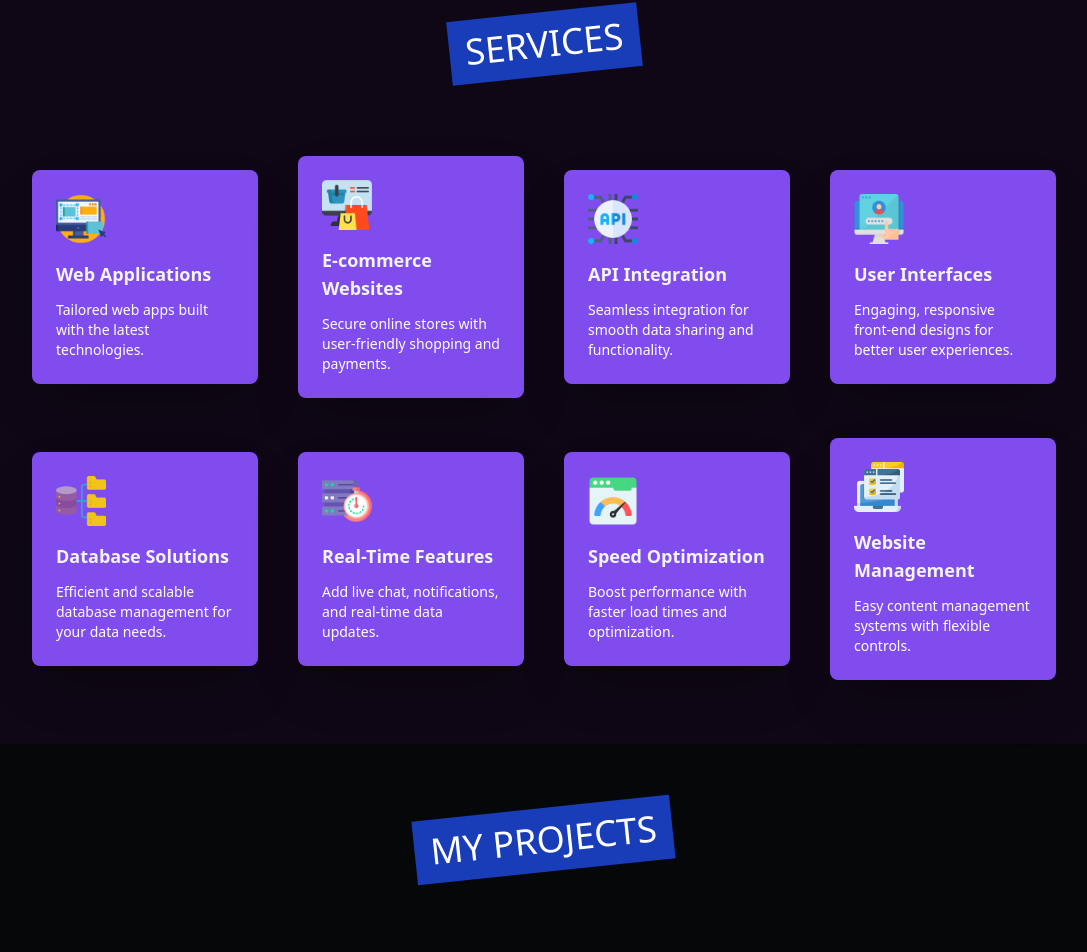
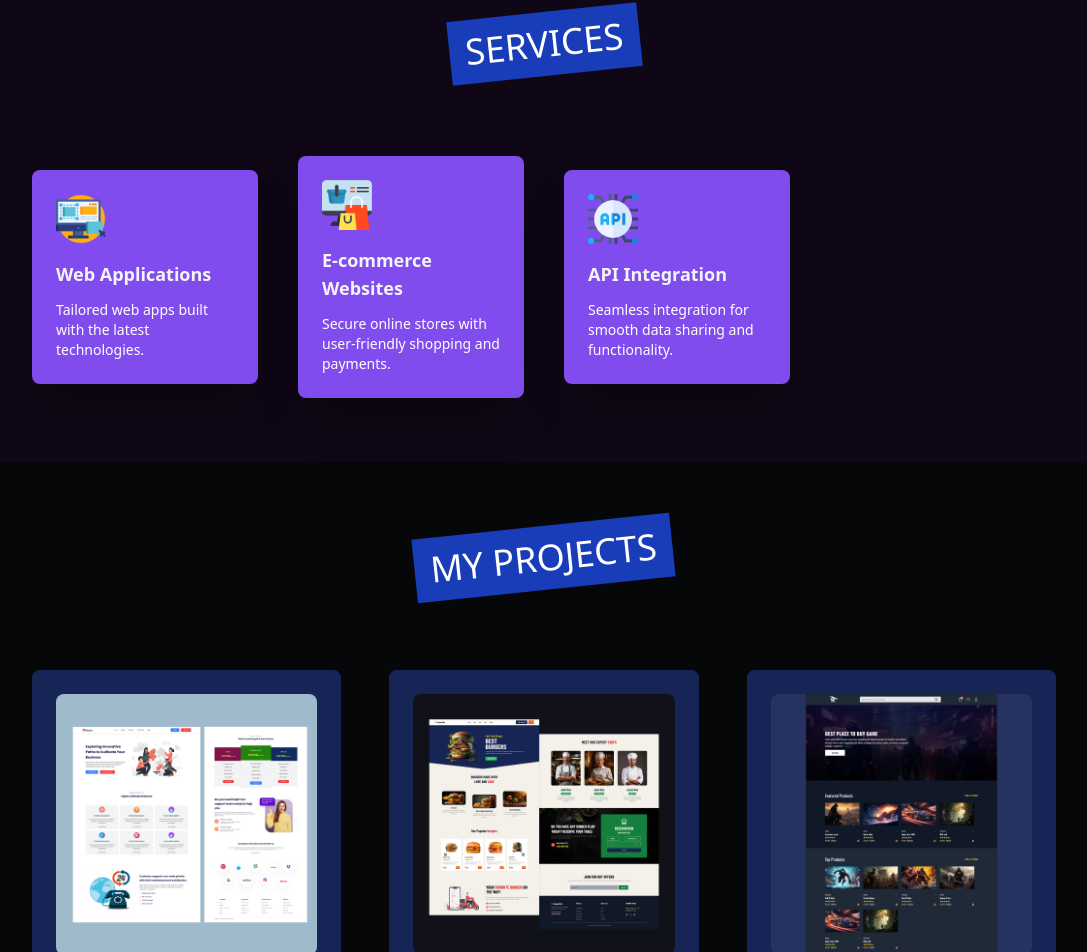
Before and after one commit to atharvalonikar95/Portfolio, a Next.js app: page / in a window 1280 px wide. Shown: the part 1516-2468 px from the top of the page, without its empty margins (96-1183 px from the left). Built offline with nearby package versions, Linux system fonts and the light colour scheme.

Commit message:
17-09-25

```diff
--- a/Data/data.ts
+++ b/Data/data.ts
@@ -37,38 +37,38 @@ export const servicesData = [
       "Seamless integration for smooth data sharing and functionality.",
     icon: "/images/s3.png",
   },
-  {
-    id: 4,
-    title: "User Interfaces",
-    description:
-      "Engaging, responsive front-end designs for better user experiences.",
-    icon: "/images/s4.png",
-  },
-  {
-    id: 5,
-    title: "Database Solutions",
-    description:
-      "Efficient and scalable database management for your data needs.",
-    icon: "/images/s5.png",
-  },
-  {
-    id: 6,
-    title: "Real-Time Features",
-    description: "Add live chat, notifications, and real-time data updates.",
-    icon: "/images/s6.png",
-  },
-  {
-    id: 7,
-    title: "Speed Optimization",
-    description: "Boost performance with faster load times and optimization.",
-    icon: "/images/s7.png",
-  },
-  {
-    id: 8,
-    title: "Website Management",
-    description: "Easy content management systems with flexible controls.",
-    icon: "/images/s8.png",
-  },
+  // {
+  //   id: 4,
+  //   title: "User Interfaces",
+  //   description:
+  //     "Engaging, responsive front-end designs for better user experiences.",
+  //   icon: "/images/s4.png",
+  // },
+  // {
+  //   id: 5,
+  //   title: "Database Solutions",
+  //   description:
+  //     "Efficient and scalable database management for your data needs.",
+  //   icon: "/images/s5.png",
+  // },
+  // {
+  //   id: 6,
+  //   title: "Real-Time Features",
+  //   description: "Add live chat, notifications, and real-time data updates.",
+  //   icon: "/images/s6.png",
+  // },
+  // {
+  //   id: 7,
+  //   title: "Speed Optimization",
+  //   description: "Boost performance with faster load times and optimization.",
+  //   icon: "/images/s7.png",
+  // },
+  // {
+  //   id: 8,
+  //   title: "Website Management",
+  //   description: "Easy content management systems with flexible controls.",
+  //   icon: "/images/s8.png",
+  // },
 ];
 
 export const projectData = [
```
